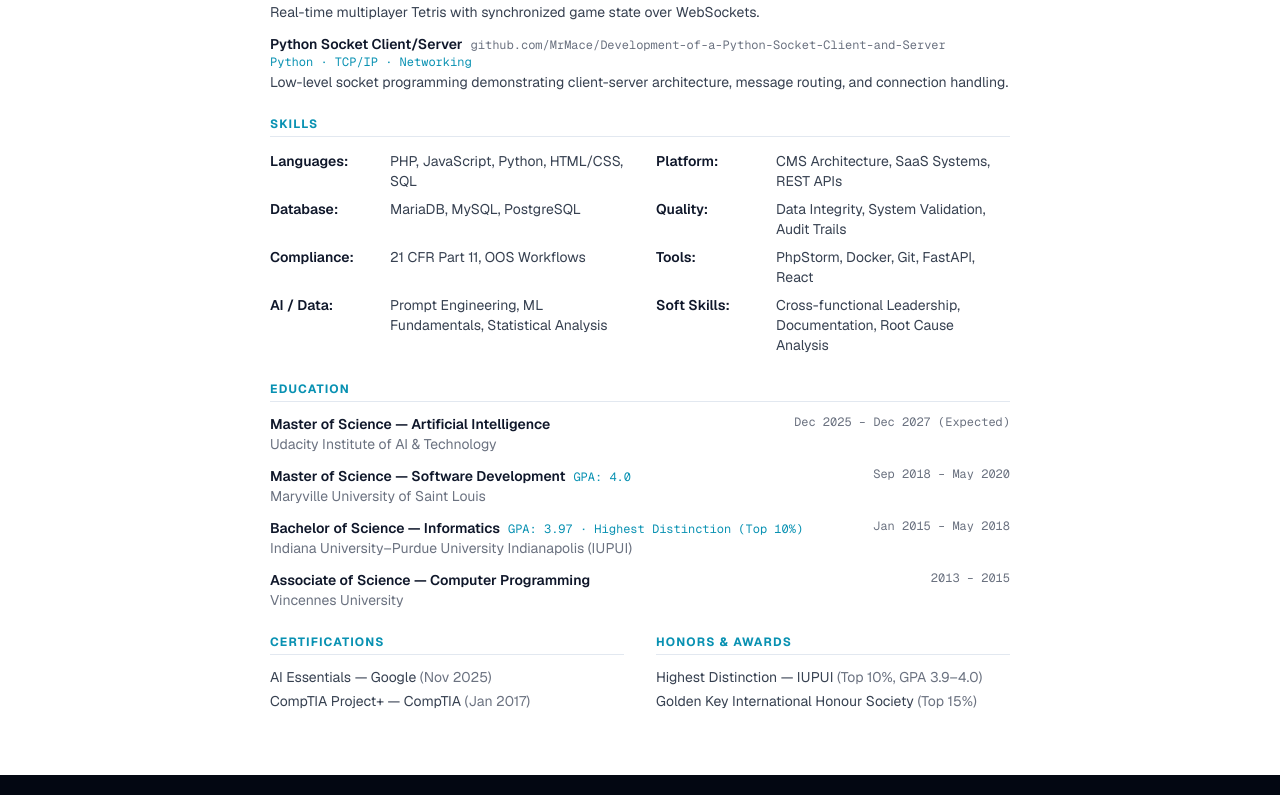
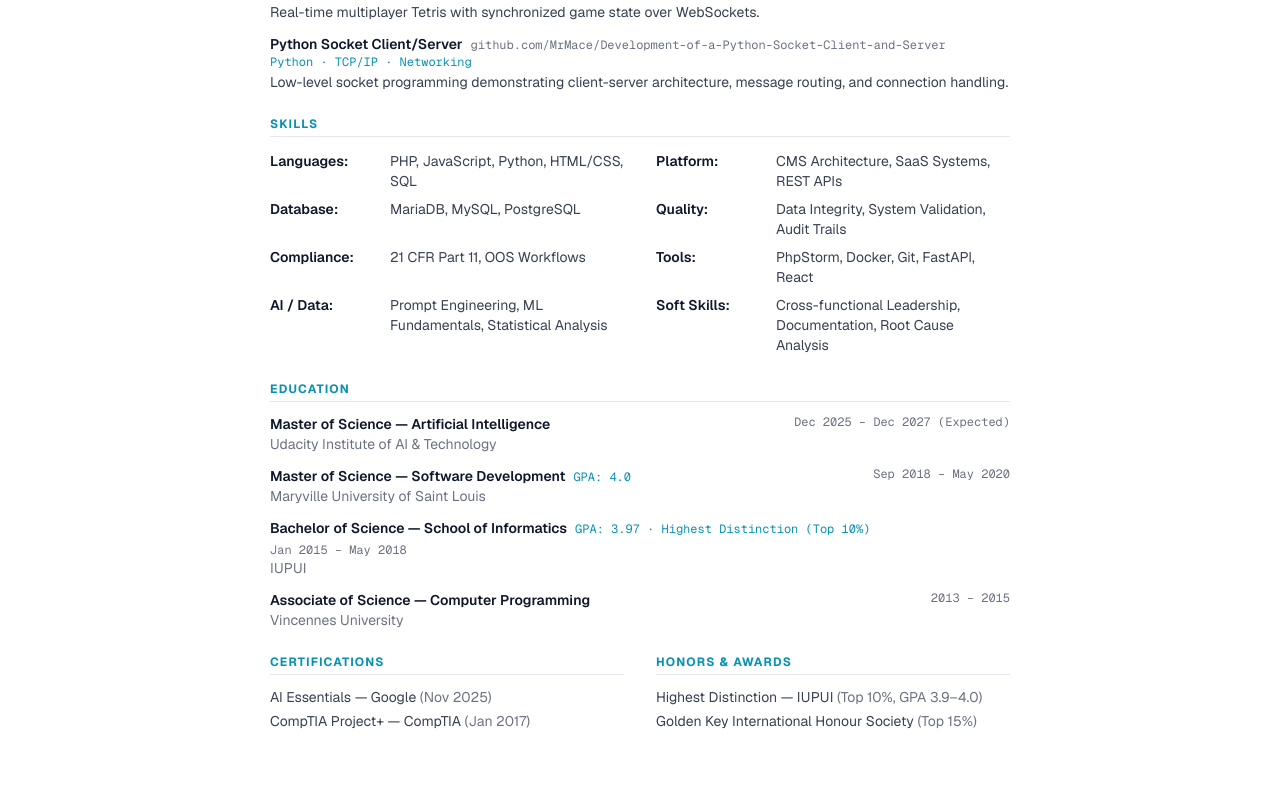
Before and after one commit to MrMace/portfolio, a Next.js app: page /resume in a window 1280 px wide. Shown: the part 1274-2069 px from the top of the page. Built offline with nearby package versions, Linux system fonts and the light colour scheme.

Commit message:
Update IUPUI degree to School of Informatics

```diff
--- a/app/resume/page.tsx
+++ b/app/resume/page.tsx
@@ -207,8 +207,8 @@
               note="GPA: 4.0"
             />
             <Degree
-              degree="Bachelor of Science — Informatics"
-              school="Indiana University–Purdue University Indianapolis (IUPUI)"
+              degree="Bachelor of Science — School of Informatics"
+              school="IUPUI"
               period="Jan 2015 – May 2018"
               note="GPA: 3.97 · Highest Distinction (Top 10%)"
             />
--- a/components/Education.tsx
+++ b/components/Education.tsx
@@ -24,7 +24,7 @@
     note: "Perfect 4.0 GPA across graduate-level software engineering coursework.",
   },
   {
-    degree: "Bachelor of Science — Informatics",
+    degree: "Bachelor of Science — School of Informatics",
     school: "IUPUI",
     period: "Jan 2015 – May 2018",
     status: "GPA 3.97",
```
